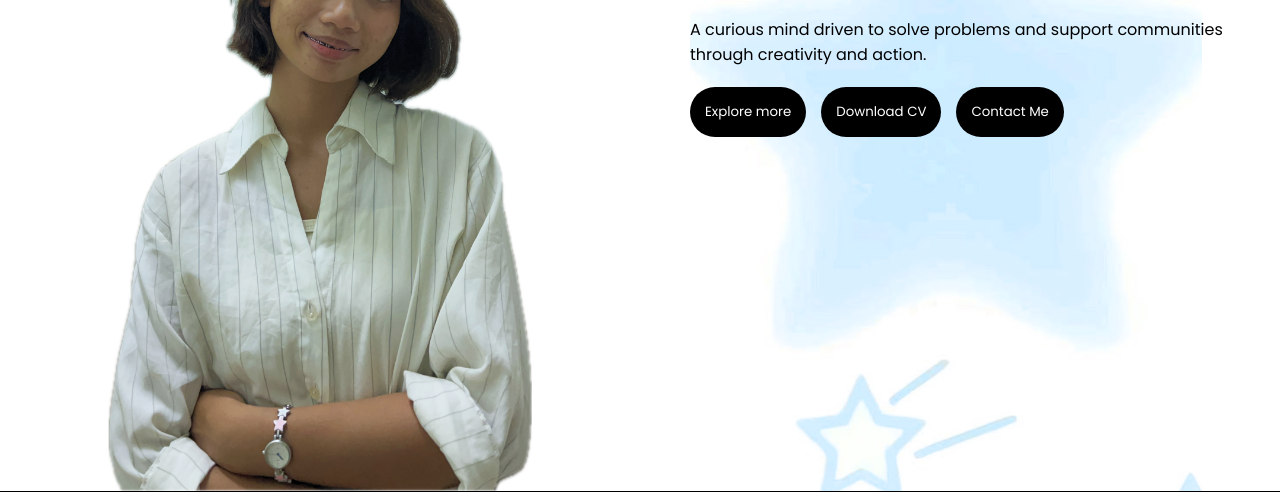
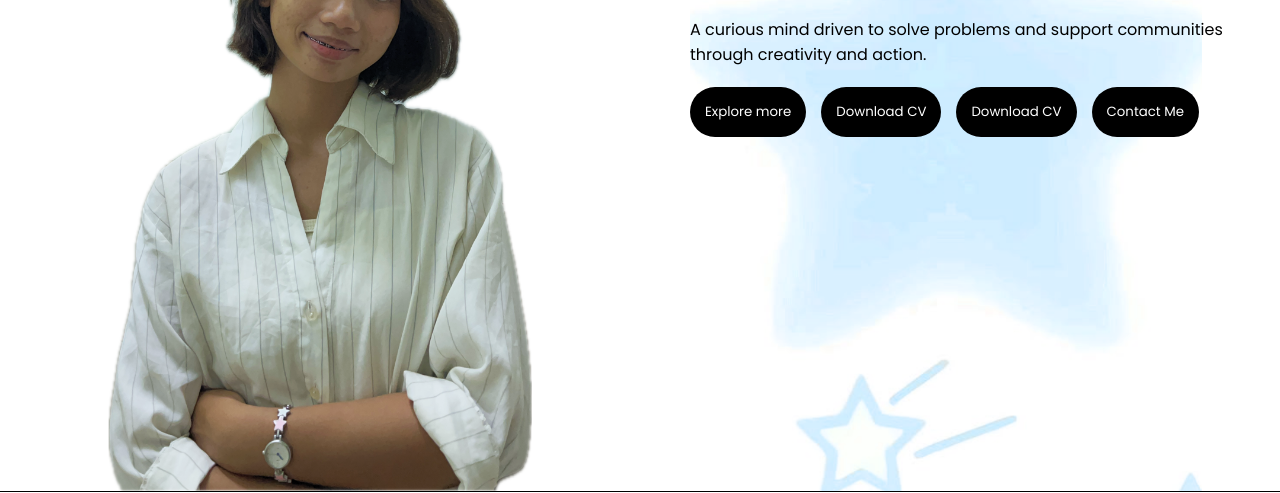
Before and after one commit to venchiheng/portfolio, a plain HTML site: page index.html in a window 1280 px wide. Shown: the part 309-802 px from the top of the page. Drawn offline with nearby package versions, Linux system fonts and the light colour scheme.

Commit message:
test pdf download

```diff
--- a/index.html
+++ b/index.html
@@ -39,7 +39,13 @@
                     support communities through creativity and action.</span>
                 <div class="info-btn-group">
                     <a href="#about"><button>Explore more</button></a>
-                    <a href="/assets/Ven_Chiheng_CV.pdf" download><button>Download CV</button></a>
+                    <a href="/Ven_Chiheng_CV.pdf" download="Ven Chiheng CV"><button>Download CV</button></a>
+                <button
+                    class="btn btn-color-2"
+                    onclick="window.open('./Ven_Chiheng_CV.pdf')"
+                >
+                    Download CV
+                </button>
                     <a href="#contact"><button>Contact Me</button></a>
                 </div>
             </div>
```
Also changed, not shown: 2 other files.
